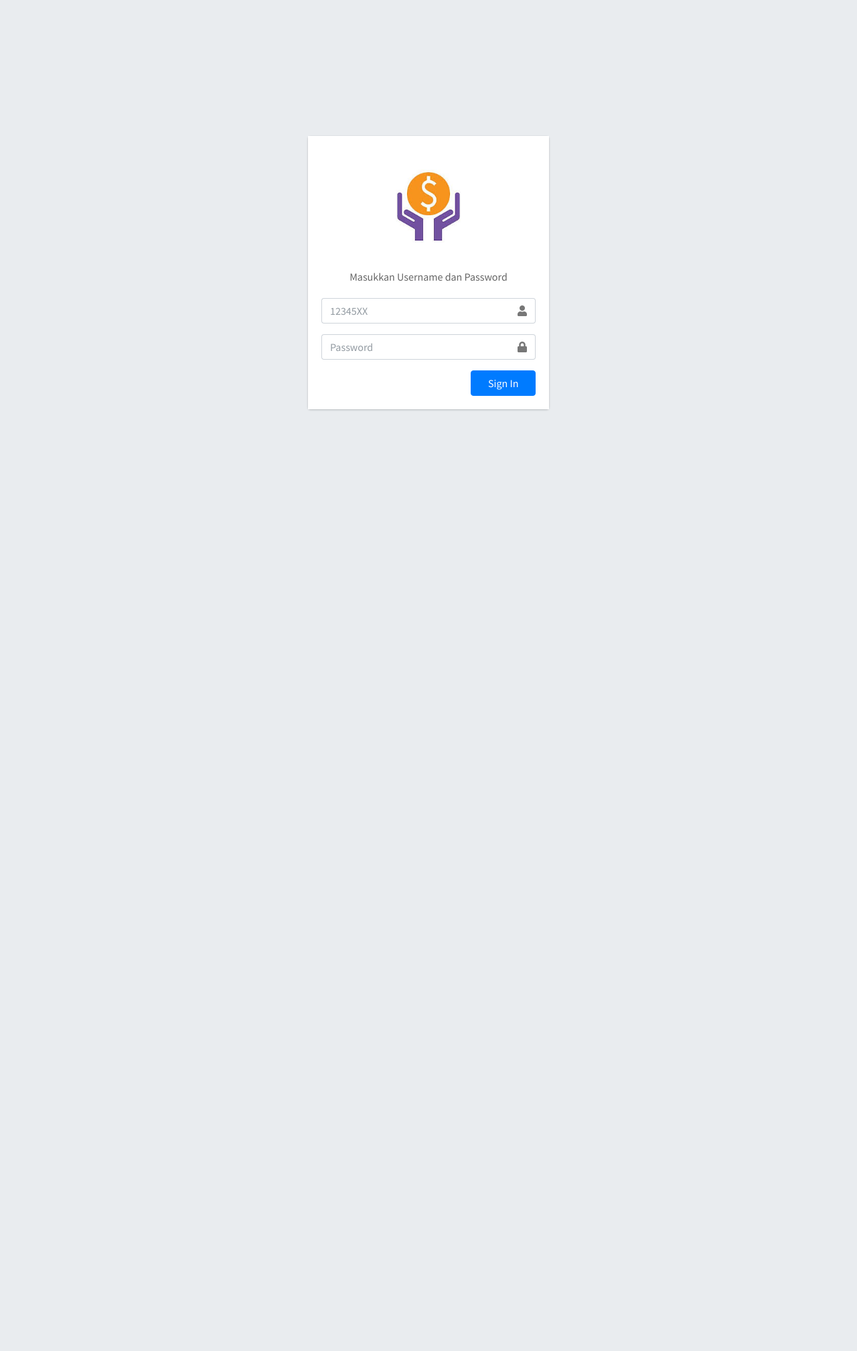
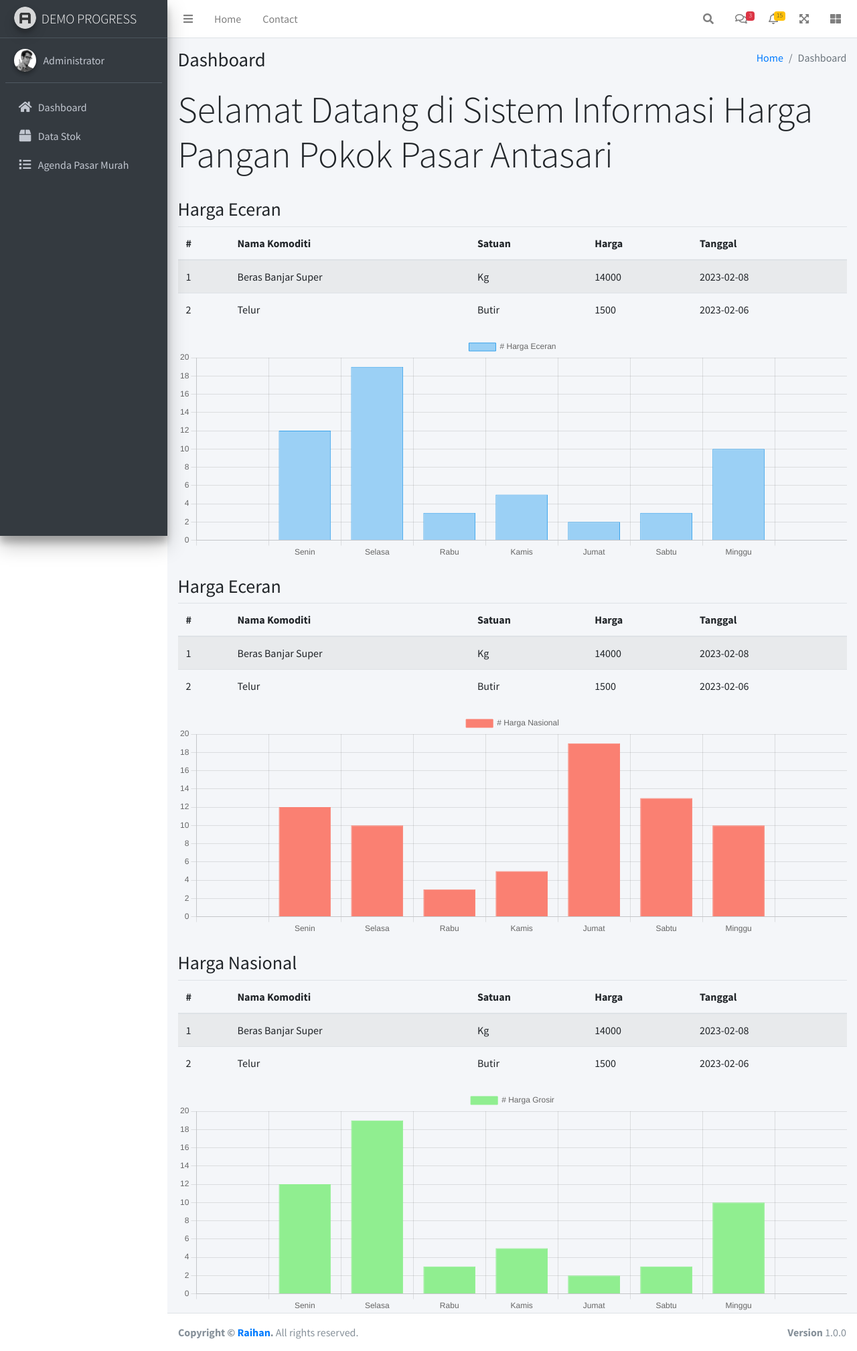
Before and after one commit to insanz01/sppd-php-native, a PHP site: page /harpan/ in a window 1280 px wide. Shown: the whole page at 67% size. Before the commit the page ends 613 px from the top, so only its background shows below. Run offline with PHP 8.4, Linux system fonts and the light colour scheme; some libraries are stand-ins or nearby versions.

Commit message:
add some feature

```diff
--- /dev/null
+++ b/pages/public/index.php
@@ -0,0 +1,223 @@
+<div class="content-header">
+  <div class="container-fluid">
+    <div class="row mb-2">
+      <div class="col-sm-6">
+        <h1 class="m-0">Dashboard</h1>
+      </div><!-- /.col -->
+      <div class="col-sm-6">
+        <ol class="breadcrumb float-sm-right">
+          <li class="breadcrumb-item"><a href="#">Home</a></li>
+          <li class="breadcrumb-item active">Dashboard</li>
+        </ol>
+      </div><!-- /.col -->
+    </div><!-- /.row -->
+  </div><!-- /.container-fluid -->
+</div>
+<!-- /.content-header -->
+
+<!-- Main content -->
+<section class="content">
+  <div class="container-fluid">
+  <div class="row">
+    <div class="col-12">
+      <div class="jumbrotron">
+        <h3 class="display-4">Selamat Datang di Sistem Informasi Harga Pangan Pokok Pasar Antasari</h3>
+      </div>
+    </div>
+  </div>
+
+    <div class="row pt-4">
+      <div class="col-12">
+        <h3>Harga Eceran</h3>
+        <table class="table table-striped">
+          <thead>
+            <tr>
+              <th>#</th>
+              <th>Nama Komoditi</th>
+              <th>Satuan</th>
+              <th>Harga</th>
+              <th>Tanggal</th>
+            </tr>
+          </thead>
+          <tbody>
+            <tr>
+              <td>1</td>
+              <td>Beras Banjar Super</td>
+              <td>Kg</td>
+              <td>14000</td>
+              <td>2023-02-08</td>
+            </tr>
+            <tr>
+              <td>2</td>
+              <td>Telur</td>
+              <td>Butir</td>
+              <td>1500</td>
+              <td>2023-02-06</td>
+            </tr>
+          </tbody>
+        </table>
+      </div>
+    </div>
+    <!-- Main row -->
+    <div class="row">
+      <div class="col-12">
+        <canvas height="100px" id="eceranChart"></canvas>
+      </div>
+    </div>
+
+    <div class="row pt-4">
+      <div class="col-12">
+        <h3>Harga Eceran</h3>
+        <table class="table table-striped">
+          <thead>
+            <tr>
+              <th>#</th>
+              <th>Nama Komoditi</th>
+              <th>Satuan</th>
+              <th>Harga</th>
+              <th>Tanggal</th>
+            </tr>
+          </thead>
+          <tbody>
+            <tr>
+              <td>1</td>
+              <td>Beras Banjar Super</td>
+              <td>Kg</td>
+              <td>14000</td>
+              <td>2023-02-08</td>
+            </tr>
+            <tr>
+              <td>2</td>
+              <td>Telur</td>
+              <td>Butir</td>
+              <td>1500</td>
+              <td>2023-02-06</td>
+            </tr>
+          </tbody>
+        </table>
+      </div>
+    </div>
+    <!-- Main row -->
+    <div class="row">
+      <div class="col-12">
+        <canvas height="100px" id="nasionalChart"></canvas>
+      </div>
+    </div>
+    <!-- /.row (main row) -->
+
+    <div class="row pt-4">
+      <div class="col-12">
+        <h3>Harga Nasional</h3>
+        <table class="table table-striped">
+          <thead>
+            <tr>
+              <th>#</th>
+              <th>Nama Komoditi</th>
+              <th>Satuan</th>
+              <th>Harga</th>
+              <th>Tanggal</th>
+            </tr>
+          </thead>
+          <tbody>
+            <tr>
+              <td>1</td>
+              <td>Beras Banjar Super</td>
+              <td>Kg</td>
+              <td>14000</td>
+              <td>2023-02-08</td>
+            </tr>
+            <tr>
+              <td>2</td>
+              <td>Telur</td>
+              <td>Butir</td>
+              <td>1500</td>
+              <td>2023-02-06</td>
+            </tr>
+          </tbody>
+        </table>
+      </div>
+    </div>
+    <!-- Main row -->
+    <div class="row">
+      <div class="col-12">
+        <canvas height="100px" id="grosirChart"></canvas>
+      </div>
+    </div>
+    <!-- /.row (main row) -->
+  </div><!-- /.container-fluid -->
+</section>
+
+<script src="https://cdn.jsdelivr.net/npm/chart.js"></script>
+
+<script>
+
+  window.addEventListener('load', () => {
+    const ctx = document.getElementById('eceranChart');
+    const ctxGrosir = document.getElementById('grosirChart');
+    const ctxNasional = document.getElementById('nasionalChart');
+
+    new Chart(ctx, {
+      type: 'bar',
+      data: {
+        labels: ['', 'Senin', 'Selasa', 'Rabu', 'Kamis', 'Jumat', 'Sabtu', 'Minggu', ''],
+        datasets: [{
+          label: '# Harga Eceran',
+          data: [0, 12, 19, 3, 5, 2, 3, 10, 0],
+          borderWidth: 1,
+          borderColor: '#36A2EB',
+          backgroundColor: '#9BD0F5',
+        }]
+      },
+      options: {
+        scales: {
+          y: {
+            beginAtZero: true
+          }
+        }
+      }
+    });
+
+    new Chart(ctxGrosir, {
+      type: 'bar',
+      data: {
+        labels: ['', 'Senin', 'Selasa', 'Rabu', 'Kamis', 'Jumat', 'Sabtu', 'Minggu', ''],
+        datasets: [{
+          label: '# Harga Grosir',
+          data: [0, 12, 19, 3, 5, 2, 3, 10, 0],
+          borderWidth: 1,
+          borderColor: '#90EE90',
+          backgroundColor: '#90EE90',
+        }]
+      },
+      options: {
+        scales: {
+          y: {
+            beginAtZero: true
+          }
+        }
+      }
+    });
+
+    new Chart(ctxNasional, {
+      type: 'bar',
+      data: {
+        labels: ['', 'Senin', 'Selasa', 'Rabu', 'Kamis', 'Jumat', 'Sabtu', 'Minggu', ''],
+        datasets: [{
+          label: '# Harga Nasional',
+          data: [0, 12, 10, 3, 5, 19, 13, 10, 0],
+          borderWidth: 1,
+          borderColor: '#FA8072',
+          backgroundColor: '#FA8072',
+        }]
+      },
+      options: {
+        scales: {
+          y: {
+            beginAtZero: true
+          }
+        }
+      }
+    });
+
+  })
+</script>
--- a/partials/sidebar.php
+++ b/partials/sidebar.php
@@ -1,3 +1,11 @@
+<?php
+  // session_start();
+  $role_id = 0;
+
+  if(isset($_SESSION["SESS_HARPAN_ROLE_ID"])) {
+    $role_id = $_SESSION["SESS_HARPAN_ROLE_ID"];
+  }
+?>
 
   <!-- Main Sidebar Container -->
   <aside class="main-sidebar sidebar-dark-primary elevation-4">
@@ -36,6 +44,37 @@
         <ul class="nav nav-pills nav-sidebar flex-column" data-widget="treeview" role="menu" data-accordion="false">
           <!-- Add icons to the links using the .nav-icon class
                with font-awesome or any other icon font library -->
+          <?php if($role_id == 0): ?>
+          <li class="nav-item">
+            <a href="?page=harga-publik" class="nav-link">
+              <i class="nav-icon fas fa-home"></i>
+              <p>
+                Dashboard
+                <!-- <span class="right badge badge-danger">New</span> -->
+              </p>
+            </a>
+          </li>
+          <li class="nav-item">
+            <a href="?page=stok-publik" class="nav-link">
+              <i class="nav-icon fas fa-box"></i>
+              <p>
+                Data Stok
+                <!-- <span class="right badge badge-danger">New</span> -->
+              </p>
+            </a>
+          </li>
+          <li class="nav-item">
+            <a href="?page=agenda-publik" class="nav-link">
+              <i class="nav-icon fas fa-list"></i>
+              <p>
+                Agenda Pasar Murah
+                <!-- <span class="right badge badge-danger">New</span> -->
+              </p>
+            </a>
+          </li>
+          <?php endif; ?>
+
+          <?php if($role_id == 1): ?>
             <li class="nav-item">
               <a href="?page=dashboard" class="nav-link">
                 <i class="nav-icon fas fa-th"></i>
@@ -48,7 +87,7 @@
             <li class="nav-header">MASTER DATA</li>
             <li class="nav-item">
               <a href="?page=dashboard" class="nav-link">
-              <i class="nav-icon fas fa-th"></i>
+                <i class="nav-icon fas fa-book"></i>
                 <p>
                   Data Harga Eceran
                   <!-- <span class="right badge badge-danger">New</span> -->
@@ -57,7 +96,7 @@
             </li>
             <li class="nav-item">
               <a href="?page=dashboard" class="nav-link">
-              <i class="nav-icon fas fa-th"></i>
+                <i class="nav-icon fas fa-book"></i>
                 <p>
                   Data Harga Grosir
                   <!-- <span class="right badge badge-danger">New</span> -->
@@ -66,7 +105,16 @@
             </li>
             <li class="nav-item">
               <a href="?page=dashboard" class="nav-link">
-              <i class="nav-icon fas fa-th"></i>
+                <i class="nav-icon fas fa-book"></i>
+                <p>
+                  Data Stok
+                  <!-- <span class="right badge badge-danger">New</span> -->
+                </p>
+              </a>
+            </li>
+            <li class="nav-item">
+              <a href="?page=dashboard" class="nav-link">
+                <i class="nav-icon fas fa-book"></i>
                 <p>
                   Data Harga Nasional
                   <!-- <span class="right badge badge-danger">New</span> -->
@@ -82,6 +130,7 @@
                 </p>
               </a>
             </li>
+          <?php endif; ?>
 
         </ul>
       </nav>
--- a/routes/index.php
+++ b/routes/index.php
@@ -8,7 +8,12 @@
   }
 
   if(empty($_SESSION["SESS_HARPAN_LOGIN"])) {
-    include "pages/auth/login.php";
+    // include "pages/auth/login.php";
+    include "partials/header.php";
+    include "partials/topbar.php";
+    include "partials/sidebar.php";
+    include "routes.php";
+    include "partials/footer.php";
   } else {
     if($_SESSION["SESS_HARPAN_LOGIN"] == true) {
       include "partials/header.php";
--- a/routes/routes.php
+++ b/routes/routes.php
@@ -6,10 +6,24 @@
 
   switch($page) {
     case "dashboard":
-      include "pages/admin/index.php";
+      if(empty($_SESSION["SESS_HARPAN_LOGIN"])) {
+        include "pages/public/index.php";
+      } else {
+        include "pages/admin/index.php";
+      }
+      break;
+    case "harga-publik":
+      include "pages/public/index.php";
+      break;
+    case "stok-publik":
+      include "pages/public/stok.php";
       break;
     default:
-      include "pages/admin/index.php";
+      if(empty($_SESSION["SESS_HARPAN_LOGIN"])) {
+        include "pages/public/index.php";
+      } else {
+        include "pages/admin/index.php";
+      }
   }
 
 ?>
```
Also changed, not shown: api/chart.api.php (+2 -7 lines), api/login.api.php (+3 -7 lines), helper/helper.php (added, +11 -0 lines), pages/public/stok.php (added, +64 -0 lines), pages/public/agenda.php (added). Lines whose indentation alone changed are shown as unchanged.
